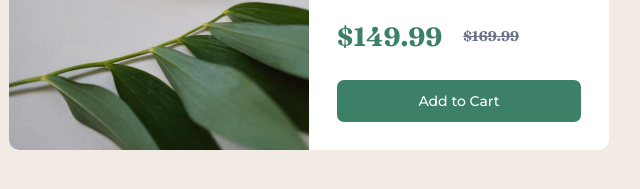
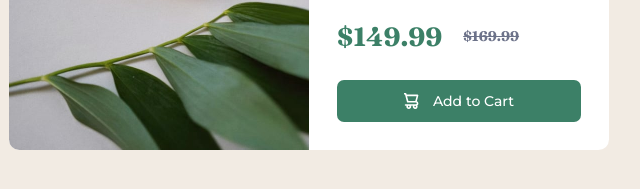
Before and after one commit to lilKriT/gabrielle-essence-card-component, a website: page index.html in a window 1280 px wide. Shown: the part 475-664 px from the top of the page, 331-971 px from the left. Drawn offline with Linux system fonts and the light colour scheme.

Commit message:
Added the cart image.

```diff
--- a/index.html
+++ b/index.html
@@ -53,8 +53,9 @@
             <p class="text-darkGrayishBlue line-through text-base">$169.99</p>
           </div>
           <button
-            class="bg-darkCyan w-full p-3 rounded-lg text-white hover:bg-emerald-900 duration-150 ease-in-out"
+            class="bg-darkCyan w-full p-3 rounded-lg text-white hover:bg-emerald-900 duration-150 ease-in-out flex justify-center items-center gap-4"
           >
+            <img src="./src/images/icon-cart.svg" alt="" />
             Add to Cart
           </button>
         </div>
```
Also changed, not shown: dist/output.css.
